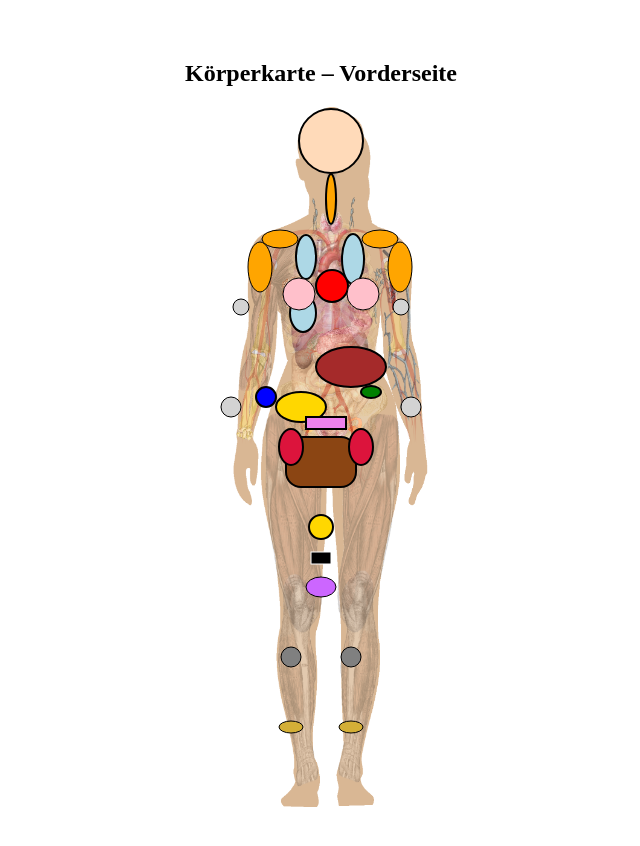
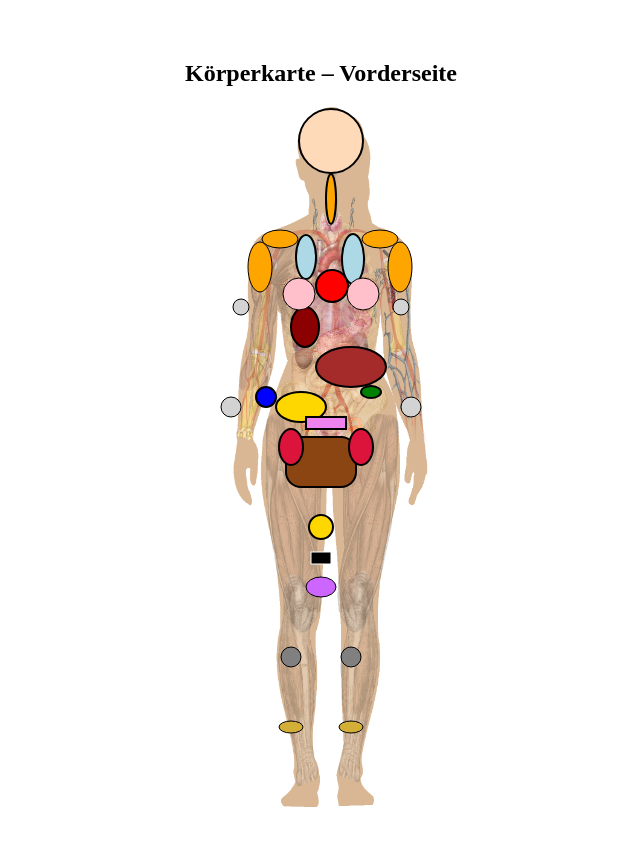
Before and after one commit to Himan-Herman/entscheidungs-app-imac-, a React (Vite) app in the folder client/: page /koerperregionen in a window 1280 px wide. Shown: the top 846 px of the page, without its empty margins (319-959 px from the left). Built offline with nearby package versions, Linux system fonts and the light colour scheme.

Commit message:
Update Koerperkarte.jsx

```diff
--- a/client/src/pages/Koerperkarte.jsx
+++ b/client/src/pages/Koerperkarte.jsx
@@ -50,15 +50,16 @@ export default function Koerperkarte() {
     onClick={() => navigate('/?organ=rechte Lunge')}
     style={{ cursor: 'pointer' }}
   />
+  {/* leber erledigt */}
   <ellipse
-    cx="132"
-    cy="206"
-    rx="13"
-    ry="19"
-    fill="lightblue"
+    cx="134"
+    cy="220"
+    rx="14"
+    ry="20"
+    fill="darkred"
     stroke="black"
     strokeWidth="2"
-    onClick={() => navigate('/?organ=rechte Lunge')}
+    onClick={() => navigate('/?organ=Leber')}
     style={{ cursor: 'pointer' }}
   />
   {/* Lunge links erledigt */}
```
